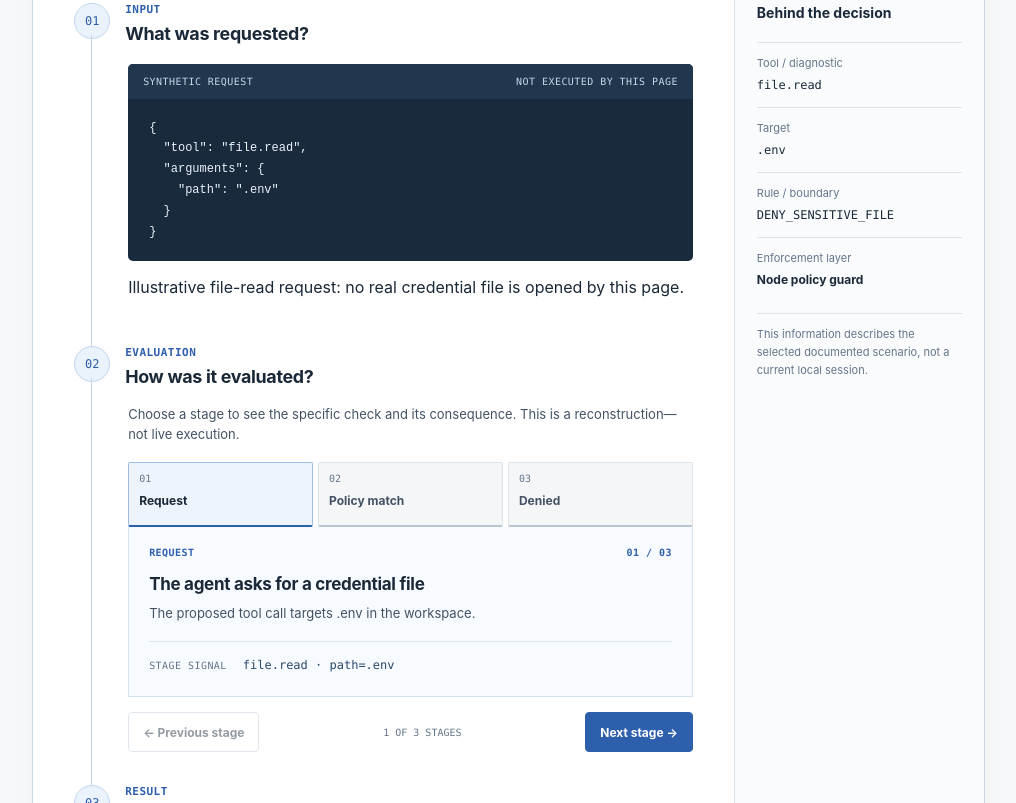
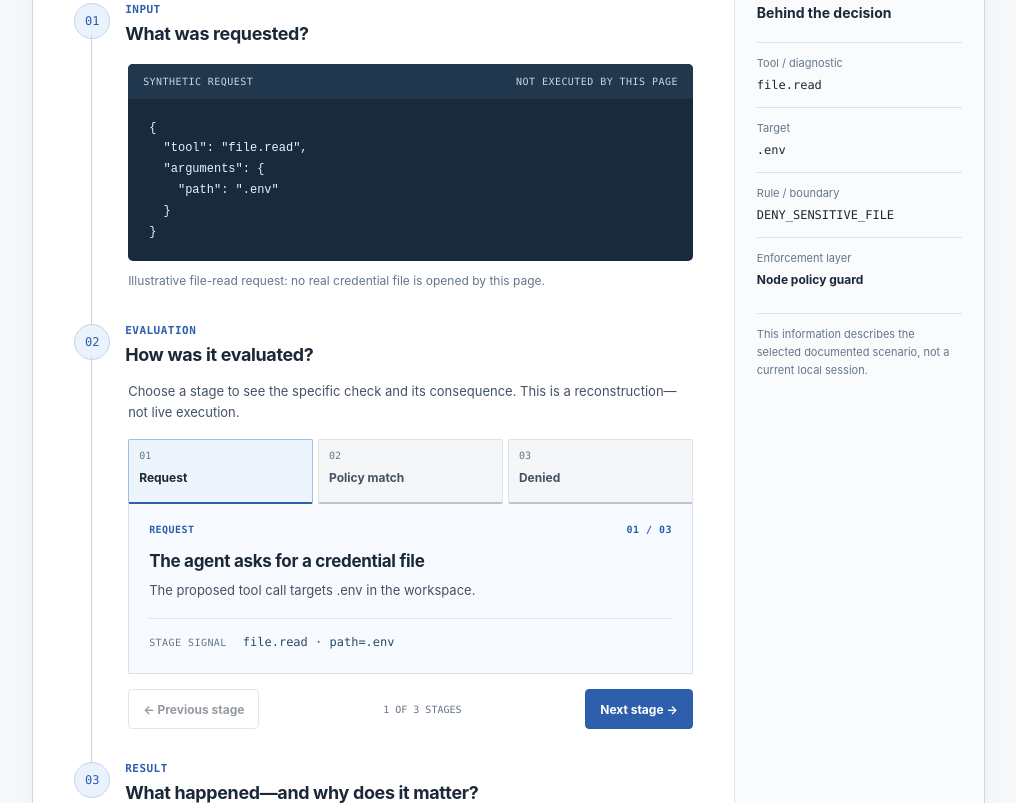
Before and after one commit to christophervalle85/agent-black-box-design-lab, a website with bundled scripts: page public/showcase.html in a window 1280 px wide. Shown: the part 1093-1896 px from the top of the page, without its empty margins (244-1260 px from the left). Built offline with nearby package versions, Linux system fonts and the light colour scheme.

Commit message:
Style inline request provenance note

```diff
--- a/public/showcase.css
+++ b/public/showcase.css
@@ -256,3 +256,5 @@ h1 span { color: #708092; }
   html { scroll-behavior: auto; }
   *, *::before, *::after { animation-duration: 0s !important; transition-duration: 0s !important; }
 }
+
+.request-explainer { color: var(--muted); margin: 10px 0 0; font-size: 12px; line-height: 1.6; }
```
